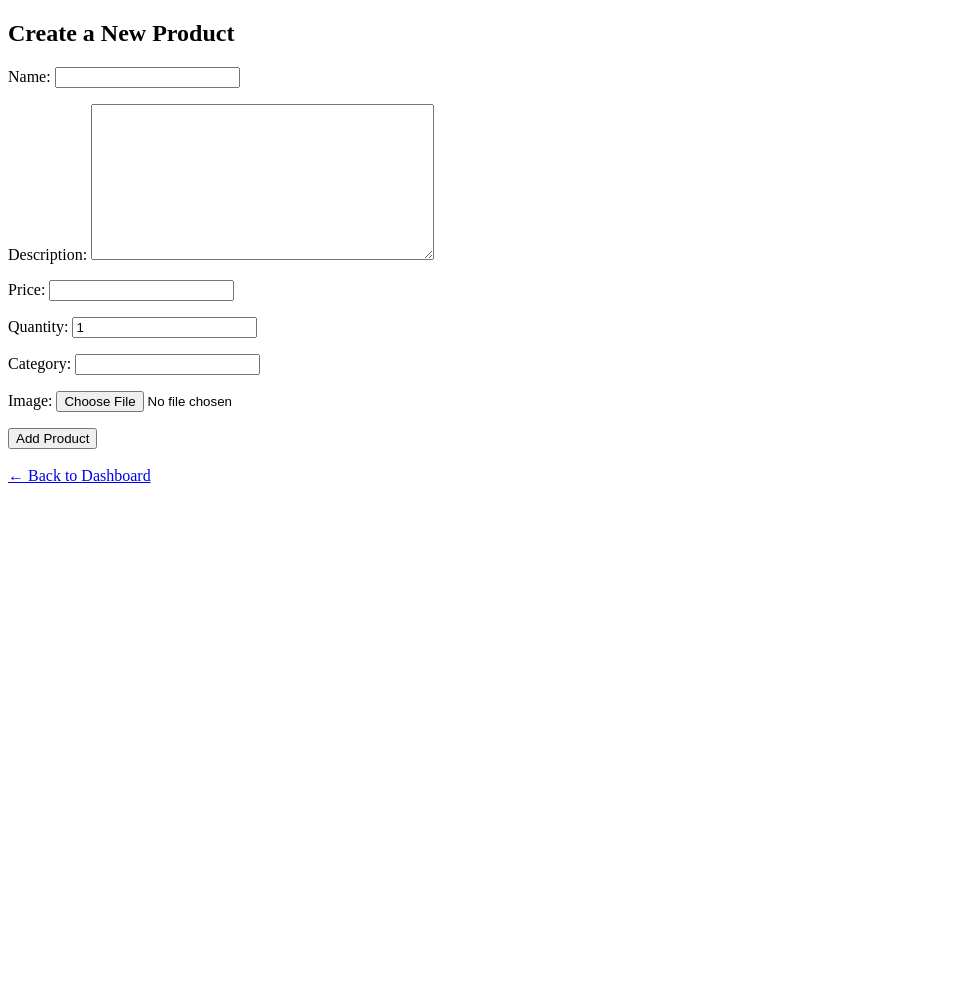
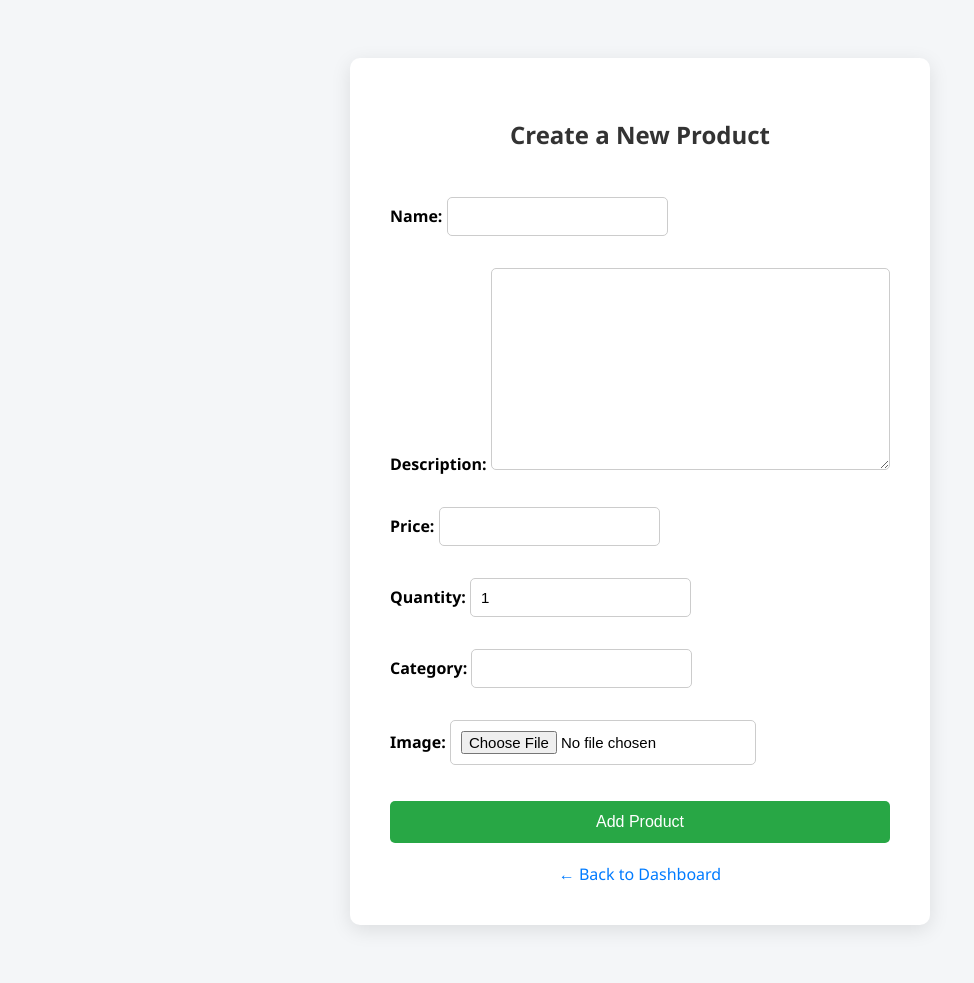
Before and after one commit to ishan1915/Ecom_DRFAPIs, a Django app: template ecom_project/ecom_app/templates/productadd.html in a window 1280 px wide. Shown: the whole page, without its empty margins (0-974 px from the left). Before the commit the page ends 483 px from the top, so only its background shows below. Run offline with Django 5.2, Linux system fonts and the light colour scheme; the template is opened without the code that fills it: values that come from a table or form of the project are taken from there, others are empty.

Commit message:
added more templates

```diff
--- a/ecom_project/ecom_app/models.py
+++ b/ecom_project/ecom_app/models.py
@@ -2,6 +2,7 @@ from django.contrib.auth.models import AbstractUser
 from django.db import models
 
 class User(AbstractUser):
+    email=models.EmailField(blank=False)
     is_seller = models.BooleanField(default=False)
     address = models.TextField(blank=True, null=True)
 
--- a/ecom_project/ecom_app/templates/productadd.html
+++ b/ecom_project/ecom_app/templates/productadd.html
@@ -2,15 +2,94 @@
 <html>
 <head>
     <title>Create Product</title>
+    <style>
+        body {
+            font-family: 'Segoe UI', sans-serif;
+            background-color: #f4f6f8;
+            display: flex;
+            justify-content: center;
+            align-items: center;
+            padding: 50px;
+        }
+
+        .form-container {
+            background-color: white;
+            padding: 40px;
+            border-radius: 10px;
+            box-shadow: 0 5px 20px rgba(0,0,0,0.1);
+            width: 500px;
+        }
+
+        h2 {
+            text-align: center;
+            color: #333;
+            margin-bottom: 30px;
+        }
+
+        form {
+            display: flex;
+            flex-direction: column;
+        }
+
+        label {
+            font-weight: bold;
+            margin-top: 10px;
+            margin-bottom: 5px;
+        }
+
+        input[type="text"],
+        input[type="number"],
+        input[type="file"],
+        textarea,
+        select {
+            padding: 10px;
+            font-size: 15px;
+            border: 1px solid #ccc;
+            border-radius: 5px;
+        }
+
+        button {
+            margin-top: 20px;
+            padding: 12px;
+            font-size: 16px;
+            background-color: #28a745;
+            color: white;
+            border: none;
+            border-radius: 5px;
+            cursor: pointer;
+        }
+
+        button:hover {
+            background-color: #218838;
+        }
+
+        .back-link {
+            display: block;
+            margin-top: 20px;
+            text-align: center;
+        }
+
+        .back-link a {
+            color: #007bff;
+            text-decoration: none;
+        }
+
+        .back-link a:hover {
+            text-decoration: underline;
+        }
+    </style>
 </head>
 <body>
+    <div class="form-container">
         <h2>Create a New Product</h2>
         <form method="POST" enctype="multipart/form-data">
             {% csrf_token %}
             {{ form.as_p }}
             <button type="submit">Add Product</button>
         </form>
-    <br>
+        <div class="back-link">
             <a href="/api/seller/dashboard/">← Back to Dashboard</a>
+        </div>
+    </div>
 </body>
 </html>
--- a/ecom_project/ecom_app/urls.py
+++ b/ecom_project/ecom_app/urls.py
@@ -5,6 +5,8 @@ from .views import *
 
 urlpatterns = [
     path('register/', register_user),
+    path('signup/', signup),
+
     path('login/', login_user),
     path('login1/',login),
     path('products/', ProductListView.as_view()),
--- a/ecom_project/ecom_app/views.py
+++ b/ecom_project/ecom_app/views.py
@@ -21,6 +21,10 @@ def register_user(request):
         serializer.save()
         return Response(serializer.data, status=201)
     return Response(serializer.errors, status=400)
+
+
+def signup(request):
+    return render(request, 'signup.html')
 
 @api_view(['POST'])
 def login_user(request):
```
Also changed, not shown: ecom_project/ecom_app/admin.py (+26 -2 lines), ecom_project/ecom_app/templates/login.html (+85 -6 lines), ecom_project/ecom_app/templates/seller_dashboard.html (+81 -5 lines), ecom_project/ecom_app/templates/signup.html (added, +97 -0 lines), ecom_project/db.sqlite3, ecom_project/ecom_app/migrations/0003_alter_user_email.py (added). Lines whose indentation alone changed are shown as unchanged.
